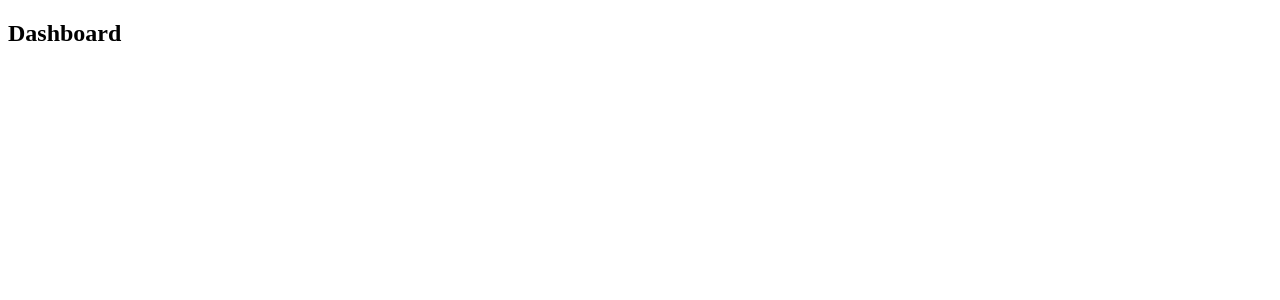
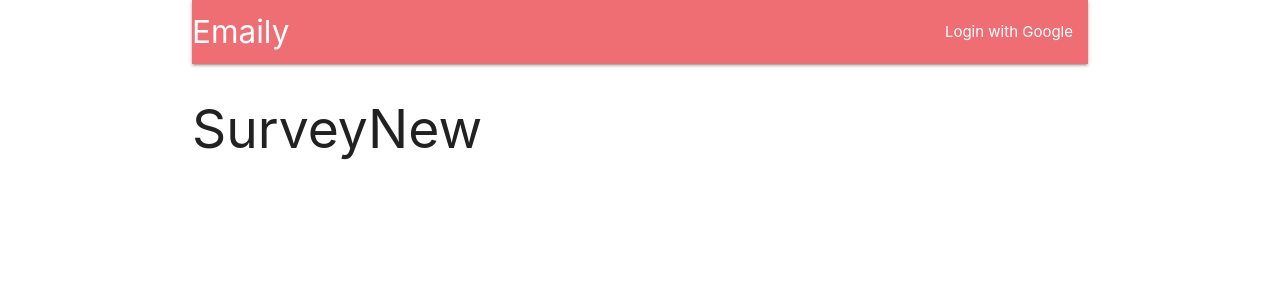
Before and after one commit to pratikdhody/server, a React (Create React App) app in the folder client/: page /surveys/new in a window 1280 px wide. Shown: the top 300 px of the page. Built offline with nearby package versions, Linux system fonts and the light colour scheme; no server answers.

Commit message:
repo_commit

```diff
--- a/client/package.json
+++ b/client/package.json
@@ -3,13 +3,16 @@
   "version": "0.1.0",
   "private": true,
   "dependencies": {
+    "axios": "^0.19.0",
     "http-proxy-middleware": "^0.19.1",
+    "materialize-css": "^1.0.0",
     "react": "^16.8.6",
     "react-dom": "^16.8.6",
     "react-redux": "^7.0.3",
     "react-router-dom": "^5.0.0",
     "react-scripts": "3.0.1",
-    "redux": "^4.0.1"
+    "redux": "^4.0.1",
+    "redux-thunk": "^2.3.0"
   },
   "scripts": {
     "start": "react-scripts start",
--- /dev/null
+++ b/client/src/actions/index.js
@@ -0,0 +1,10 @@
+import axios from 'axios';
+import { FETCH_USER } from './types';
+
+export const fetchUser = () => {
+    return function(dispatch) {
+        axios
+        .get('/api/current_user')
+        .then(res => dispatch({ FETCH_USER, paylod: res}));
+    };
+};
--- /dev/null
+++ b/client/src/actions/types.js
@@ -0,0 +1 @@
+export const FETCH_USER = 'fetch_user';
--- a/client/src/components/App.js
+++ b/client/src/components/App.js
@@ -1,22 +1,32 @@
-import React from 'react';
+import React, { Component } from 'react';
 import { BrowserRouter, Route } from 'react-router-dom';
+import { connect } from 'react-redux';
+import * as actions from '../actions';
 
-const Header = () => <h2>Header</h2>
+import Header from './Header';
 const Dashboard = () => <h2>Dashboard</h2>
 const SurveyNew = () => <h2>SurveyNew</h2>
 const Landing = () => <h2>Landing</h2>
 
-const App =  () => {
+class App extends Component {
+    componentDidMount() {
+        this.props.fetchUser();
+    }
+
+    render() {
         return (
-        <div>
+            <div className="container">
                 <BrowserRouter>
                 <div>
+                    <Header />
                     <Route exact path="/" component={Landing} />
-                <Route path="/surveys" component={Dashboard} />
+                    <Route exact path="/surveys" component={Dashboard} />
+                    <Route exact path="/surveys/new" component={SurveyNew} />
                 </div>
                 </BrowserRouter>
             </div>
         );
+    }
 };
 
-export default App;
+export default connect(null, actions) (App);
--- /dev/null
+++ b/client/src/components/Header.js
@@ -0,0 +1,22 @@
+import React, { Component } from 'react';
+
+class Header extends Component {
+    render() {
+        return (
+            <nav>
+            <div className="nav-wrapper">
+              <a className="left brand-logo">
+                Emaily
+              </a>
+              <ul className="right">
+                <li>
+                    <a>Login with Google</a>
+                </li>
+              </ul>
+            </div>
+          </nav>
+        );
+    }
+}
+
+export default Header;
--- a/client/src/index.js
+++ b/client/src/index.js
@@ -1,12 +1,14 @@
+import 'materialize-css/dist/css/materialize.min.css';
 import React from 'react';
 import ReactDOM from 'react-dom';
 import { Provider } from 'react-redux';
 import { createStore, applyMiddleware} from 'redux';
+import reduxThunk from 'redux-thunk';
 
 import App from './components/App';
 import reducers from './reducers';
 
-const store = createStore(reducers, {}, applyMiddleware());
+const store = createStore(reducers, {}, applyMiddleware(reduxThunk));
 
 ReactDOM.render(
 <Provider store={store}><App /></Provider>,
--- a/client/src/reducers/authReducer.js
+++ b/client/src/reducers/authReducer.js
@@ -1,4 +1,5 @@
 export default function(state = {}, action) {
+    console.log(action);
     switch(action.type) {
         default:
             return state;
```
Also changed, not shown: 1 other file (tests, documents, lock files or other folders). Lines whose indentation alone changed are shown as unchanged.
